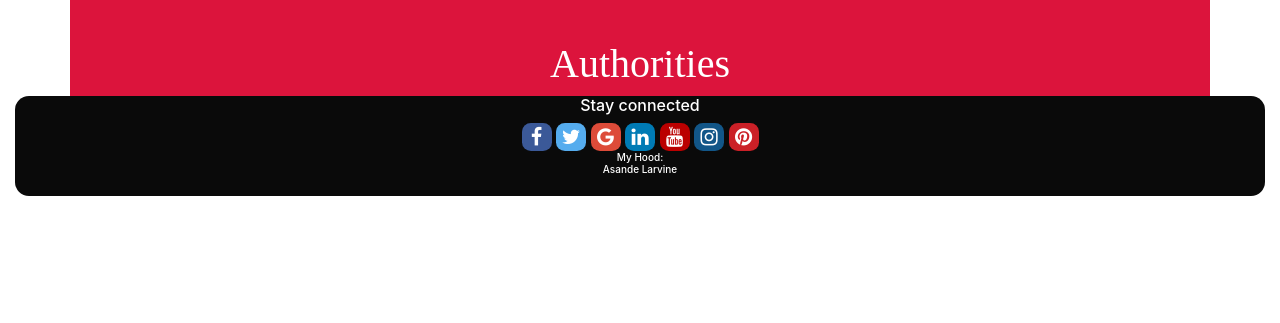
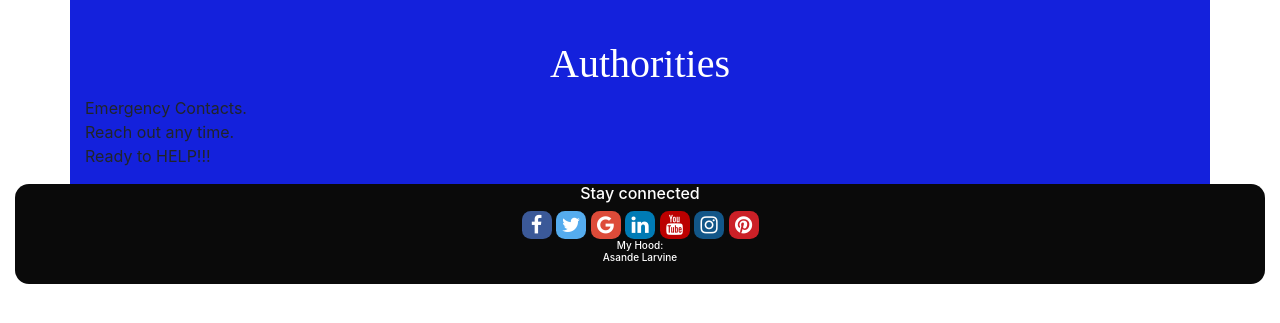
Before and after one commit to asandelarvine/The-Hood, a Django app: page /authorities/ in a window 1280 px wide. Shown: the part 120-443 px from the top of the page. Run offline with Django 3.2, Linux system fonts and the light colour scheme; the visitor is signed in with stand-in values (Sample User, id 1); data comes from the database, SQL or seed files in the repository; data that the repository does not hold is empty; some libraries are stand-ins or nearby versions; some web fonts are replaced.

Commit message:
make it better

```diff
--- a/hoodapp/templates/authorities.html
+++ b/hoodapp/templates/authorities.html
@@ -9,6 +9,8 @@
   <div class="row">
     <div class="col-md-12 top-div" style="margin-top:40px;">
       <h1 style="color:white;text-align:center; font-family: 'Joti One'">Authorities</h1>
+
+      <p>Emergency Contacts. <br> Reach out any time. <br> Ready to HELP!!!</p>
 
     </div>
   </div>
@@ -44,7 +46,7 @@
     font-weight: bold;
   }
   .container{
-    background-color: crimson;
+    background-color: rgb(20, 33, 220);
   }
   </style>
 
--- a/hoodapp/templates/health.html
+++ b/hoodapp/templates/health.html
@@ -8,6 +8,7 @@
   <div class="row">
     <div class="col-md-12 top-div" style="margin-top:40px;">
       <h1 style="font-family: 'Joti One'">Health</h1>
+      <p>Get best health care Services...</p>
     </div>
   </div>
 
@@ -50,7 +51,7 @@ h1{
   text-align:center;
 }
 .container{
-    background-color:crimson;
+    background-color:rgb(20, 220, 20);
 }
 </style>
 
--- a/hoodapp/templates/posts.html
+++ b/hoodapp/templates/posts.html
@@ -24,6 +24,7 @@
     <div class="row">
         <div class="col-md-12 top-div" style="margin-top:40px;">
             <h1 style="font-family: 'Joti One'; text-align:center;">Posts</h1>
+            <p>Neighborhood Updates On...</p>
         </div>
     </div>
     {% for post in posts %}
```
